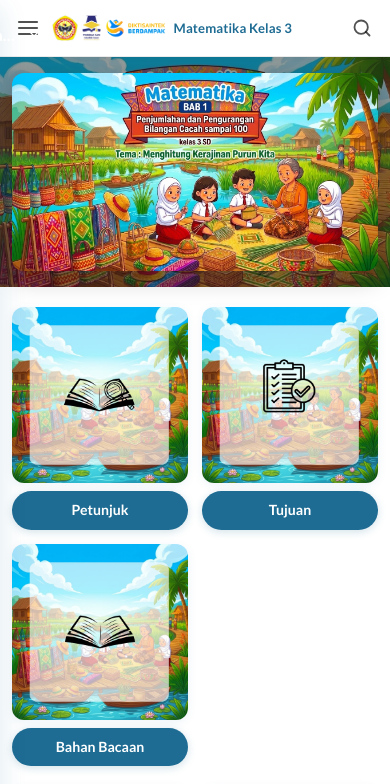
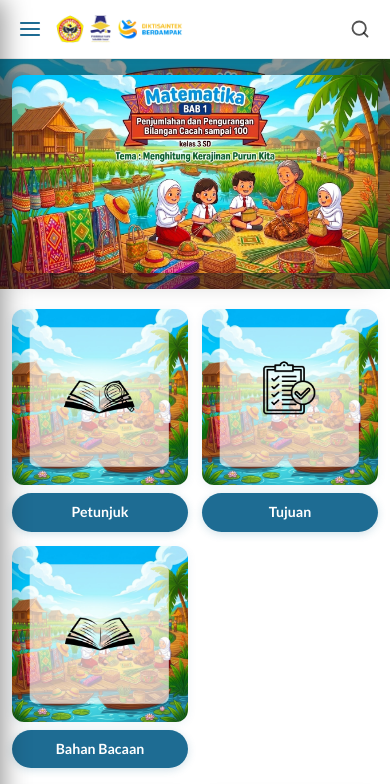
Before and after one commit to yahooooooo1455-cyber/Uya, a React (Vite) app: page / in a window 390 px wide. Shown: the top 784 px of the page. Built offline with nearby package versions, Linux system fonts and the light colour scheme.

Commit message:
Fix mobile navbar layout, drawer header collision and trap Netlify badge

```diff
--- a/index.html
+++ b/index.html
@@ -33,15 +33,33 @@
     <script>
       (function () {
         try {
-          localStorage.setItem(
-            'nl-hud:public:v1',
-            JSON.stringify({ hidden: true, dismissed: true, minimized: true })
-          );
+          localStorage.setItem('nl-hud:public:v1', 'hidden');
+          localStorage.setItem('nl-hud:owner-private:v1', 'hidden');
         } catch (e) {}
 
-        function purgeBadge() {
+        // Cegah pembuatan iframe Netlify / Vercel widget
+        const origCreate = document.createElement.bind(document);
+        document.createElement = function (tag, opts) {
+          const el = origCreate(tag, opts);
+          if (tag && tag.toLowerCase() === 'iframe') {
+            const origSet = el.setAttribute.bind(el);
+            el.setAttribute = function (name, val) {
+              if (
+                (name === 'id' && (val === 'nl-badge-frame' || val === 'nl-hud-frame')) ||
+                (name === 'title' && val && val.indexOf('Netlify') !== -1)
+              ) {
+                el.style.cssText =
+                  'display:none!important;visibility:hidden!important;opacity:0!important;pointer-events:none!important;position:absolute!important;left:-9999px!important;width:0!important;height:0!important;';
+              }
+              return origSet(name, val);
+            };
+          }
+          return el;
+        };
+
+        function cleanWidgets() {
           const els = document.querySelectorAll(
-            '#nl-badge-frame, iframe#nl-badge-frame, iframe[title*="Netlify"], iframe#netlify-drawer, netlify-drawer, [data-netlify-badge], vercel-live-feedback, #vercel-live-feedback, .__vercel-toolbar'
+            'iframe#nl-badge-frame, iframe#nl-hud-frame, iframe[title*="Netlify"], vercel-live-feedback, #vercel-live-feedback, .__vercel-toolbar, script[src*="netlify/scripts/hud"]'
           );
           els.forEach(function (el) {
             el.remove();
@@ -49,19 +67,20 @@
         }
 
         if (document.readyState === 'loading') {
-          document.addEventListener('DOMContentLoaded', purgeBadge);
+          document.addEventListener('DOMContentLoaded', cleanWidgets);
         } else {
-          purgeBadge();
+          cleanWidgets();
         }
 
-        const observer = new MutationObserver(function () {
-          purgeBadge();
-        });
+        const observer = new MutationObserver(cleanWidgets);
         observer.observe(document.documentElement, { childList: true, subtree: true });
       })();
     </script>
   </head>
   <body>
+    <!-- Trap agar script Netlify otomatis batal jalan (early return) -->
+    <div id="nl-badge-frame" style="display:none!important;visibility:hidden!important;position:absolute!important;left:-9999px!important;width:0!important;height:0!important;pointer-events:none!important;opacity:0!important;"></div>
+    <div id="nl-hud-frame" style="display:none!important;visibility:hidden!important;position:absolute!important;left:-9999px!important;width:0!important;height:0!important;pointer-events:none!important;opacity:0!important;"></div>
     <div id="root"></div>
     <script type="module" src="/src/main.jsx"></script>
   </body>
--- a/src/components/Layout.jsx
+++ b/src/components/Layout.jsx
@@ -209,19 +209,19 @@ export default function Layout({ children }) {
       ></div>
       <aside className={`mobile-drawer ${drawerOpen ? 'open' : ''}`} aria-label="Menu Seluler">
         <div className="drawer-header">
-          <Link to="/" className="brand">
-            <div className="brand-logos">
+          <div style={{ display: 'flex', alignItems: 'center', justifyContent: 'space-between', width: '100%' }}>
+            <div className="brand-logos" style={{ gap: '6px' }}>
               <img
                 src="/assets/images/logo-ulm.png"
                 alt="Logo ULM"
                 className="brand-logo"
-                style={{ height: '28px' }}
+                style={{ height: '30px' }}
               />
               <img
                 src="/assets/images/logo-pgsd.png"
                 alt="Logo PGSD"
                 className="brand-logo"
-                style={{ height: '28px' }}
+                style={{ height: '30px' }}
               />
               <img
                 src="/assets/images/logo-diktisaintek.png"
@@ -230,17 +230,38 @@ export default function Layout({ children }) {
                 style={{ height: '22px' }}
               />
             </div>
-            <span className="brand-title" style={{ fontSize: '0.98rem', color: '#ffffff' }}>
-              Matematika Kelas 3
-            </span>
-          </Link>
             <button
               className="icon-btn"
               onClick={() => setDrawerOpen(false)}
               aria-label="Tutup Menu"
+              style={{
+                color: '#ffffff',
+                width: '36px',
+                height: '36px',
+                fontSize: '1.25rem',
+                display: 'flex',
+                alignItems: 'center',
+                justifyContent: 'center',
+                borderRadius: '50%',
+                background: 'rgba(255, 255, 255, 0.1)'
+              }}
             >
               ✕
             </button>
+          </div>
+          <div
+            style={{
+              fontSize: '0.98rem',
+              fontWeight: 800,
+              color: '#ffffff',
+              letterSpacing: '0.3px',
+              paddingTop: '6px',
+              borderTop: '1px solid rgba(255, 255, 255, 0.12)',
+              width: '100%'
+            }}
+          >
+            Matematika Kelas 3
+          </div>
         </div>
         <ul className="drawer-list">
           <li>
--- a/src/index.css
+++ b/src/index.css
@@ -289,7 +289,7 @@ vercel-live-feedback,
   top: 0;
   left: 0;
   bottom: 0;
-  width: 270px;
+  width: 285px;
   max-width: 85vw;
   background: #212121;
   color: #ffffff;
@@ -298,7 +298,7 @@ vercel-live-feedback,
   transition: transform 0.3s cubic-bezier(0.4, 0, 0.2, 1);
   display: flex;
   flex-direction: column;
-  box-shadow: var(--shadow-md);
+  box-shadow: 4px 0 24px rgba(0, 0, 0, 0.4);
 }
 
 .mobile-drawer.open {
@@ -306,11 +306,11 @@ vercel-live-feedback,
 }
 
 .drawer-header {
-  padding: 18px 20px;
+  padding: 16px 18px;
   border-bottom: 1px solid rgba(255, 255, 255, 0.12);
   display: flex;
-  align-items: center;
-  justify-content: space-between;
+  flex-direction: column;
+  gap: 10px;
 }
 
 .drawer-header .brand-title {
@@ -1405,40 +1405,51 @@ vercel-live-feedback,
     border-bottom: 1px solid rgba(0, 0, 0, 0.08);
   }
   .nav-container {
-    padding: 0 10px;
-    min-height: 56px;
-    gap: 6px;
+    padding: 0 12px;
+    min-height: 58px;
+    gap: 8px;
   }
   .nav-left-group {
-    gap: 6px;
+    gap: 8px;
     min-width: 0;
     flex: 1;
+  }
+  .mobile-toggle {
+    width: 42px;
+    height: 42px;
+    display: inline-flex;
+    align-items: center;
+    justify-content: center;
+    color: var(--primary);
+    flex-shrink: 0;
+    z-index: 50;
+    position: relative;
+    background: transparent;
+    border-radius: 8px;
+  }
+  .mobile-toggle:active {
+    background: var(--primary-light);
   }
   .brand {
     gap: 6px;
     min-width: 0;
-    overflow: hidden;
   }
   .brand-logos {
-    gap: 4px;
+    gap: 6px;
     flex-shrink: 0;
   }
   .brand-logo {
-    height: 26px;
+    height: 28px;
   }
   .brand-logo-wide {
-    height: 20px;
+    height: 22px;
   }
   .brand-title {
-    font-size: 0.82rem;
-    white-space: nowrap;
-    overflow: hidden;
-    text-overflow: ellipsis;
-    max-width: 135px;
+    display: none;
   }
   .nav-switch-btn {
-    padding: 6px 10px;
-    font-size: 0.78rem;
+    padding: 6px 12px;
+    font-size: 0.8rem;
     white-space: nowrap;
   }
   .icon-btn {
```
Lines whose indentation alone changed are shown as unchanged.
